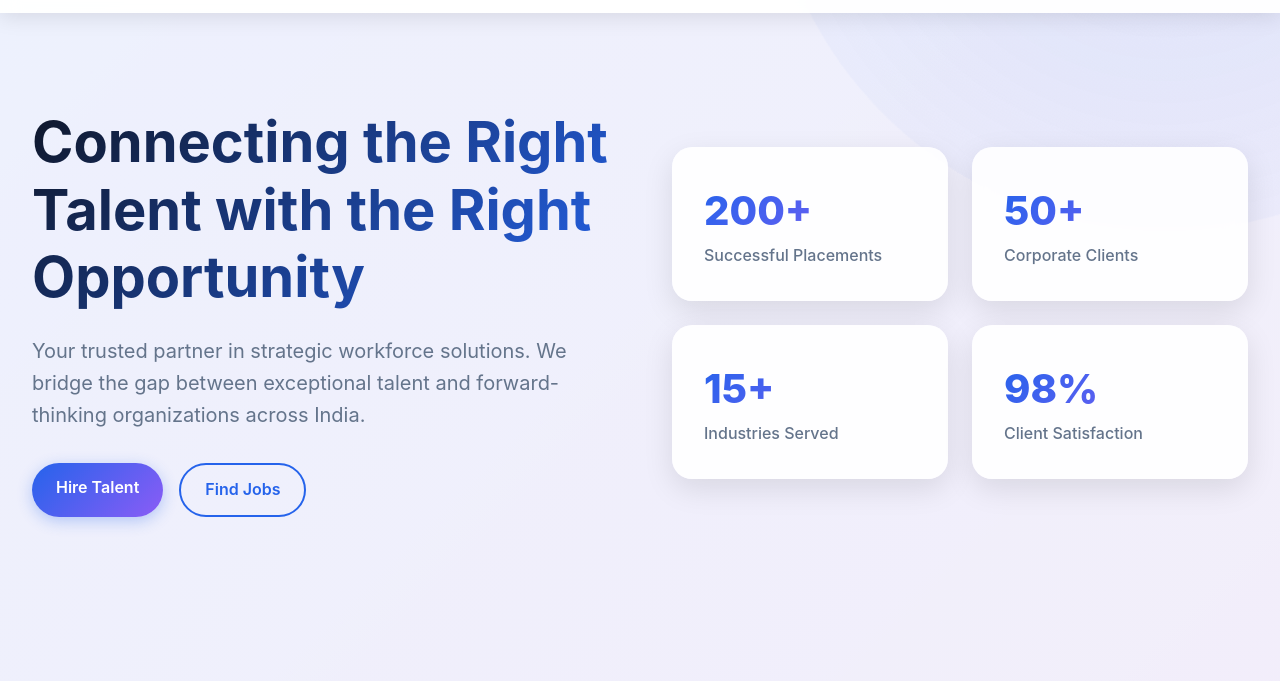
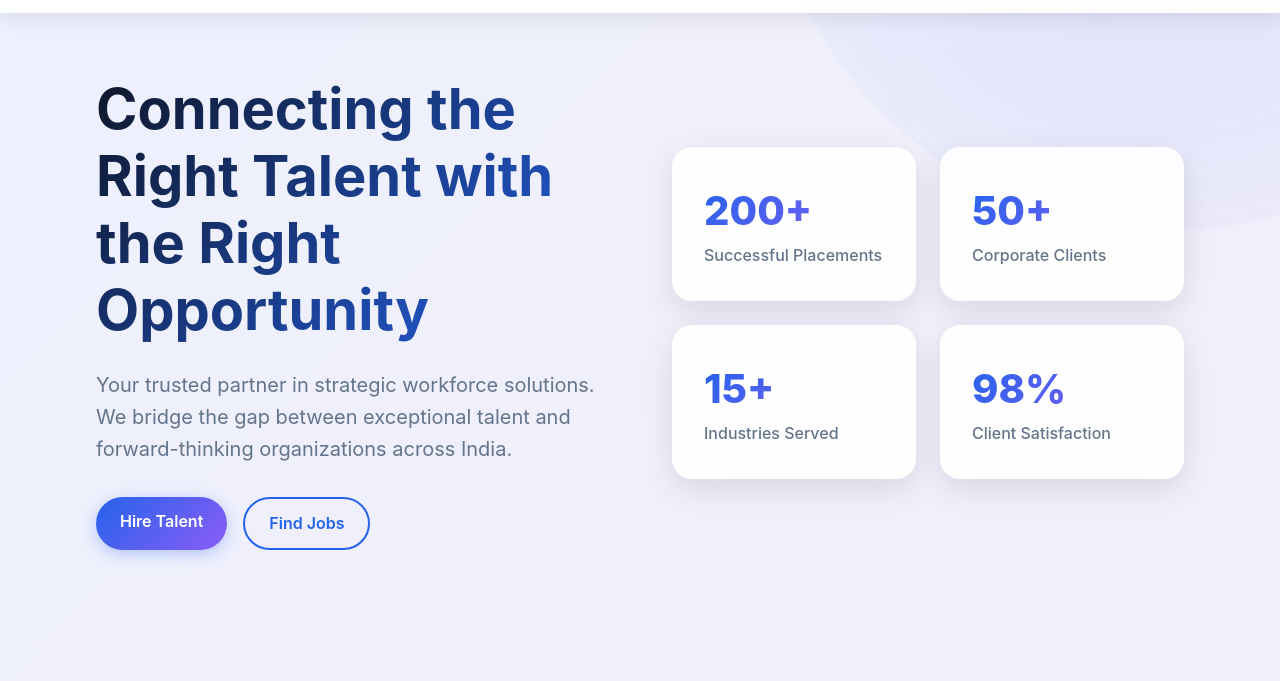
Before and after one commit to naveengautam/smarthrsolutions, a plain HTML site: page index.html in a window 1280 px wide. Shown: the part 119-800 px from the top of the page. Drawn offline with Linux system fonts and the light colour scheme.

Commit message:
fixing css issue

```diff
--- a/css/main.css
+++ b/css/main.css
@@ -3,7 +3,7 @@
     min-height: 100vh;
     display: flex;
     align-items: center;
-    padding: 6rem 2rem 2rem;
+    padding: 12rem 2rem 2rem;
     background: linear-gradient(135deg, rgba(37, 99, 235, 0.05), rgba(139, 92, 246, 0.05));
     position: relative;
     overflow: hidden;
@@ -389,6 +389,9 @@ html {
     .mobile-menu-btn {
         display: block;
     }
+    .hero {
+        padding: 12rem 3rem 3rem;
+    }
 
     .hero-container {
         grid-template-columns: 1fr;
@@ -422,3 +425,10 @@ html {
         text-align: center;
     }
 }
+
+/* for desktop */
+@media (min-width: 1024px) {
+    .hero {
+        padding: 6rem 6rem 2rem;
+    }
+}
```
